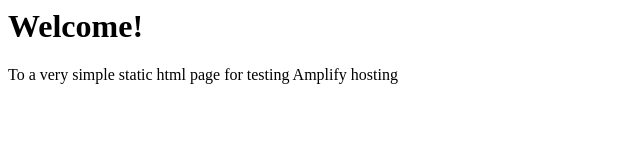
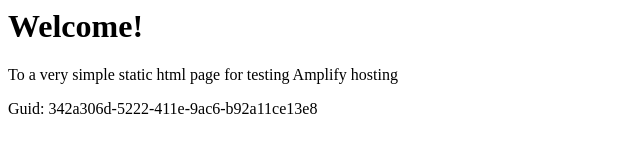
Before and after one commit to aws-aemilia-arn/Github-PR-Commit-Integration-Test-DoNotTouch-Gith-P5X5MO5I-v1-prod-eu-north-1, a website: page src/index.html in a window 1280 px wide. Shown: the whole page, without its empty margins (0-640 px from the left). Drawn offline with Linux system fonts and the light colour scheme.

Commit message:
commit from integ tests

```diff
--- a/src/index.html
+++ b/src/index.html
@@ -1,3 +1,5 @@
+
+
 <html lang="en">
 
 <head>
@@ -10,6 +12,6 @@
 <body>
     <h1>Welcome!</h1>
     <p>To a very simple static html page for testing Amplify hosting</p>
-</body>
+    <p>Guid: 342a306d-5222-411e-9ac6-b92a11ce13e8</p></body>
 
 </html>
```
